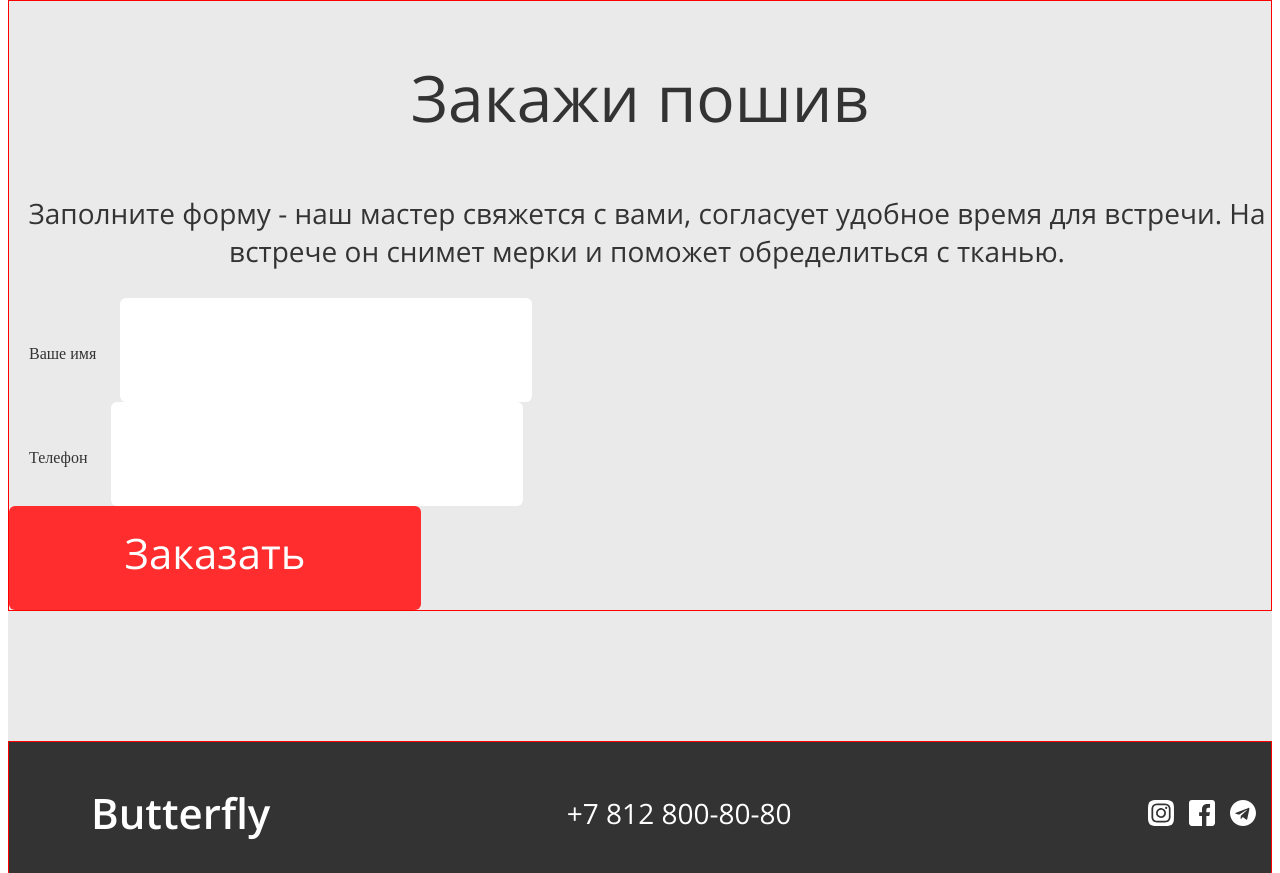
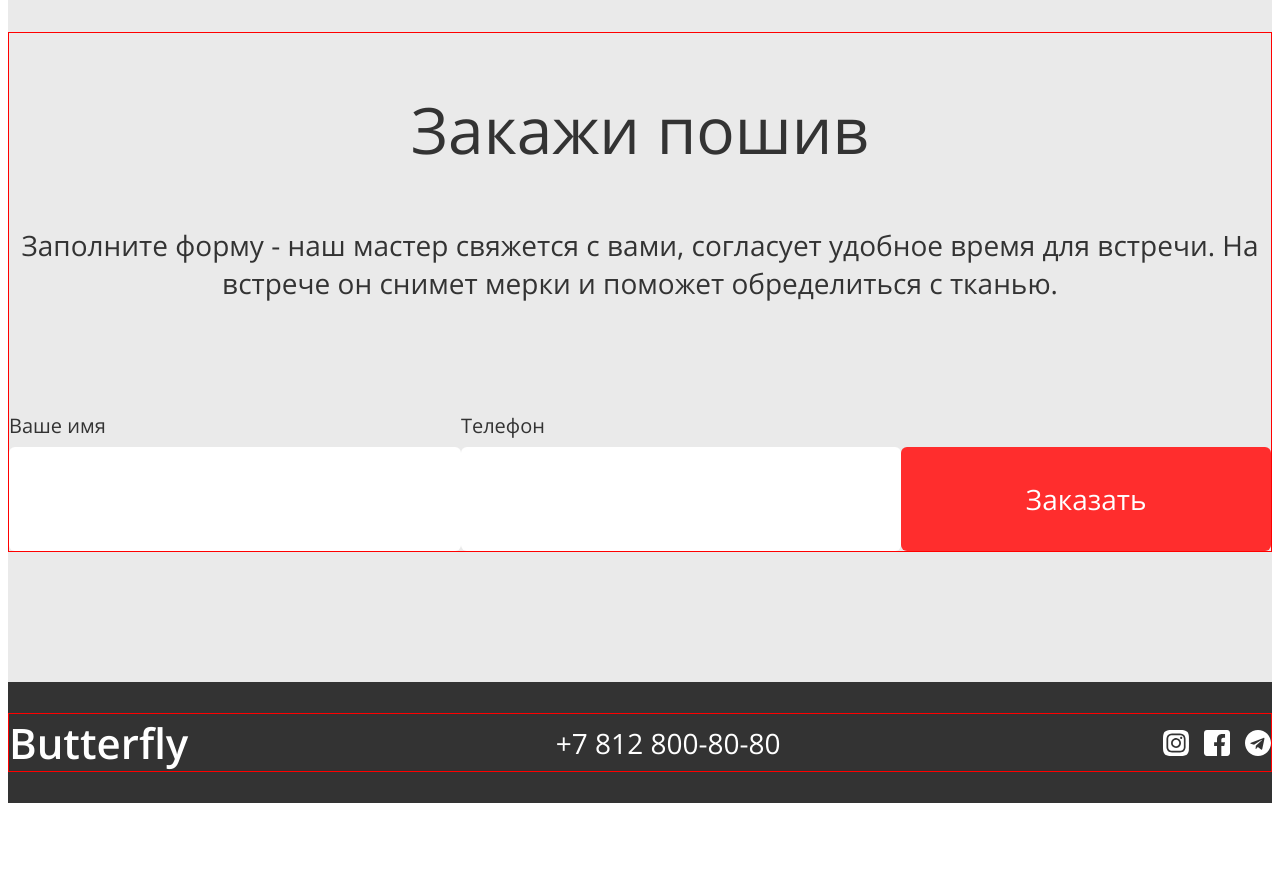
Before and after one commit to Nmira1978/butterfly-shop-najmyanova, a website: page www/index.html in a window 1280 px wide. Shown: the part 1927-2800 px from the top of the page. After the commit the page ends 2738 px from the top, so only its background shows below. Drawn offline with Linux system fonts and the light colour scheme.

Commit message:
корректировала гл. страницу

```diff
--- a/src/styles/blocks/_btn.scss
+++ b/src/styles/blocks/_btn.scss
@@ -34,18 +34,15 @@
 
 .form-order-btn {
   background-color: $color-assent;
-  display: inline-block;
-  padding: 35px;
-  font-family: $fonts;
+  display: block;
+  padding: 35px 0;
   font-weight: normal;
-  font-size: 42px;
+  font-size: 28px;
+  line-height: 34px;
   align-items: center;
   text-align: center;
-  text-decoration: row;
   border: none;
   border-radius: 6px;
   width: 412px;
-  height: 104px;
-  margin: auto;
 
 }
--- a/src/styles/blocks/_footer.scss
+++ b/src/styles/blocks/_footer.scss
@@ -1,5 +1,6 @@
 .footer {
   background-color: $color-dark;
+  padding: 31px 0;
 
 }
 
@@ -7,32 +8,28 @@
   @include container;
 }
 
+.footer-wrap {
+  display: flex;
+  align-items: center;
+  justify-content:space-between;
+
+}
+
 .footer-copyright {
-  font-family: Open Sans;
+  display: flex;
+  margin: 0;
+  font-size: 42px;
+  line-height: 57px;
+  font-family: $fonts;
   font-style: normal;
   font-weight: 600;
-  font-size: 42px;
-  line-height: 57px;
-  display: flex;
   align-items: center;
   color: #FFFFFF;
+
 }
 
 .footer-phone {
-  margin-right: 60px;
   font-size: 28px;
   line-height: 38px;
   font-weight: 400;
-  display: flex;
-  align-items: center;
-  color: #FFFFFF;
-  text-decoration: none;
-
 }
-
-.footer-wrap {
-  align-items: center;
-  justify-content:space-between;
-  display: flex;
-  padding-left: 82px;
-}
--- a/src/styles/blocks/_form-order.scss
+++ b/src/styles/blocks/_form-order.scss
@@ -1,28 +1,33 @@
-.form {
+.form-order {
   display: flex;
-  justify-content: space-between;
+  align-items: flex-end;
 
 }
 
 .form-order-label {
-  padding: 20px;
+  padding: 20px 0;
+
 }
 
 .form-input {
-  padding: 35px;
+  width: 100%;
+  padding: 35px 30px;
   font-size: 28px;
   line-height: 34px;
-  width: 412px;
-  height: 104px;
   border-radius: 6px;
+  color: $color-dark;
+  font-weight: 400;
+  font-family: inherit;
   border: none;
 }
 
-.form-label {
+.form-order-label {
+  display: inline-block;
+  padding-bottom: 8px;
   font-size: 20px;
   line-height: 27px;
   font-family: Open Sans;
   font-style: normal;
-  font-weight: normal;
+  font-weight: 400;
 
 }
--- a/src/styles/blocks/_headr.scss
+++ b/src/styles/blocks/_headr.scss
@@ -1,5 +1,6 @@
 .header {
   background-color: $color-dark;
+  padding: 16px 0;
 }
 
 .headr-inner {
@@ -14,11 +15,11 @@
 
 .main-logo {
   margin-right: auto;
-  font-family: Open Sans;
-  font-style: normal;
+  font-family: $fonts;
   font-weight: 600;
   font-size: 42px;
   line-height: 57px;
   color: #fff;
   text-decoration: none;
+
 }
--- a/src/styles/blocks/_menu.scss
+++ b/src/styles/blocks/_menu.scss
@@ -2,19 +2,21 @@
   ul {
     display: flex;
     list-style: none;
+    margin: 0px 10px;
+    padding: 0;
   }
 
   li {
-    margin-left: 47px;
+    margin-left: 10px;
   }
 }
 
   a {
-    font-family: Open Sans;
+    font-family: $fonts;
     font-style: normal;
     font-weight: bold;
     font-size: 14px;
-    line-height: 24px;
+    line-height: 33px;
     color: $color-ligth;
     text-decoration: none;
   }
--- a/src/styles/blocks/_order.scss
+++ b/src/styles/blocks/_order.scss
@@ -7,6 +7,7 @@
 
 .order-inner {
   @include container;
+
 }
 
 
@@ -16,13 +17,14 @@
   font-size: 64px;
   line-height: 87px;
   text-align: center;
+
 }
 
 .order-text {
   font-family: $fonts;
-  font-weight: normal;
-  width: 1276px;
-  height: 76px;
+  font-weight: 400;
+  margin-top: 0;
+  margin-bottom: 90px;
   font-size: 28px;
   line-height: 38px;
   text-align: center;
--- a/src/styles/blocks/_social-icons.scss
+++ b/src/styles/blocks/_social-icons.scss
@@ -1,16 +1,12 @@
 .social-icons {
   display: flex;
+  list-style: none;
   margin: 0;
   padding: 0;
-  list-style: none;
 }
 
 .social-item {
-  margin-right: 15px;
-}
-
-.last-child {
-  margin-right: 0;
+  margin-left: 15px;
 }
 
 .social-link {
@@ -19,6 +15,7 @@
   height: 26px;
   background-position: center;
   background-repeat: no-repeat;
+  background-size: contain;
 }
 
 .social-link-instagram {
```
Also changed, not shown: www/index.html (+1 -4 lines), www/style/style.css.
